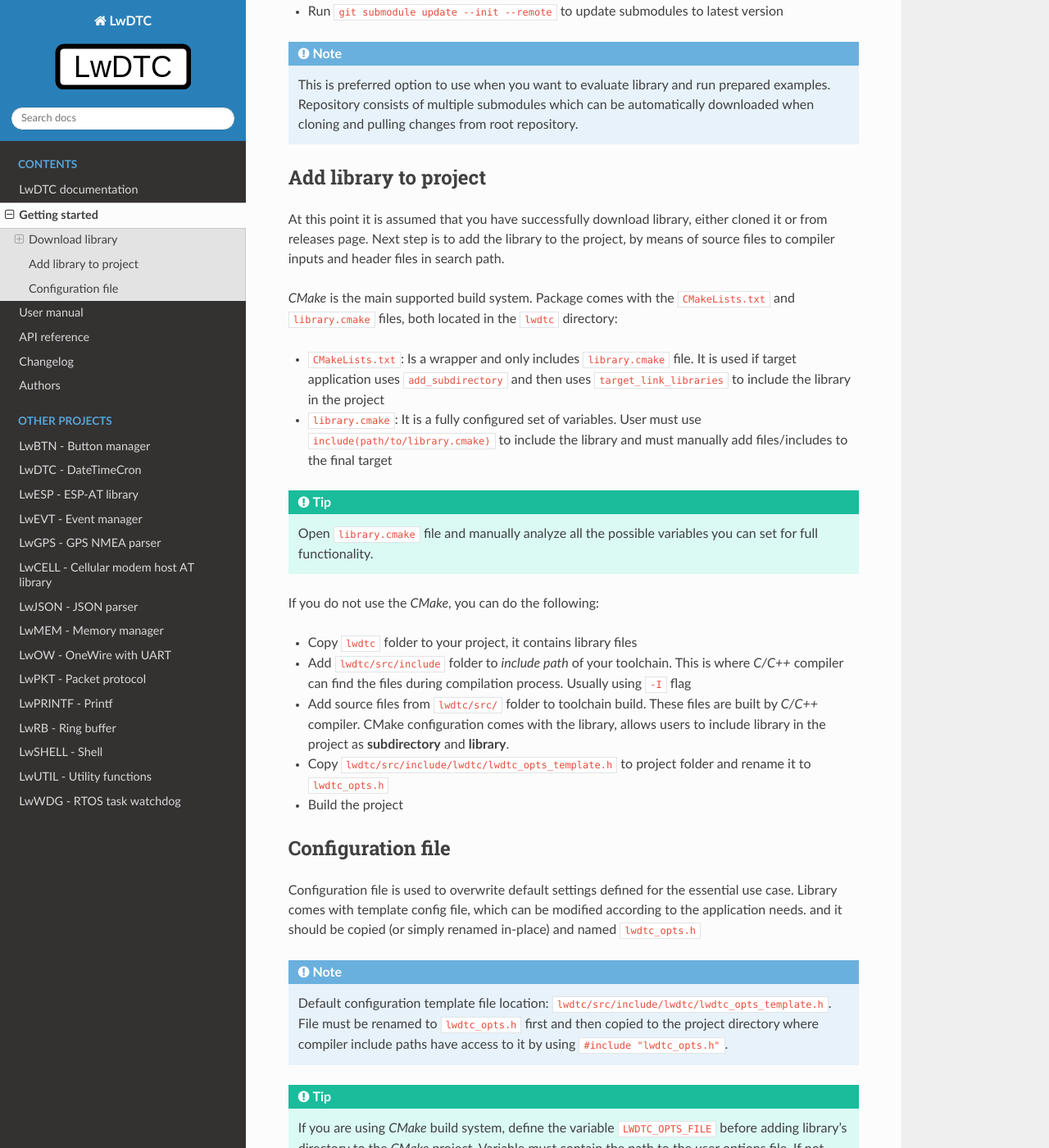
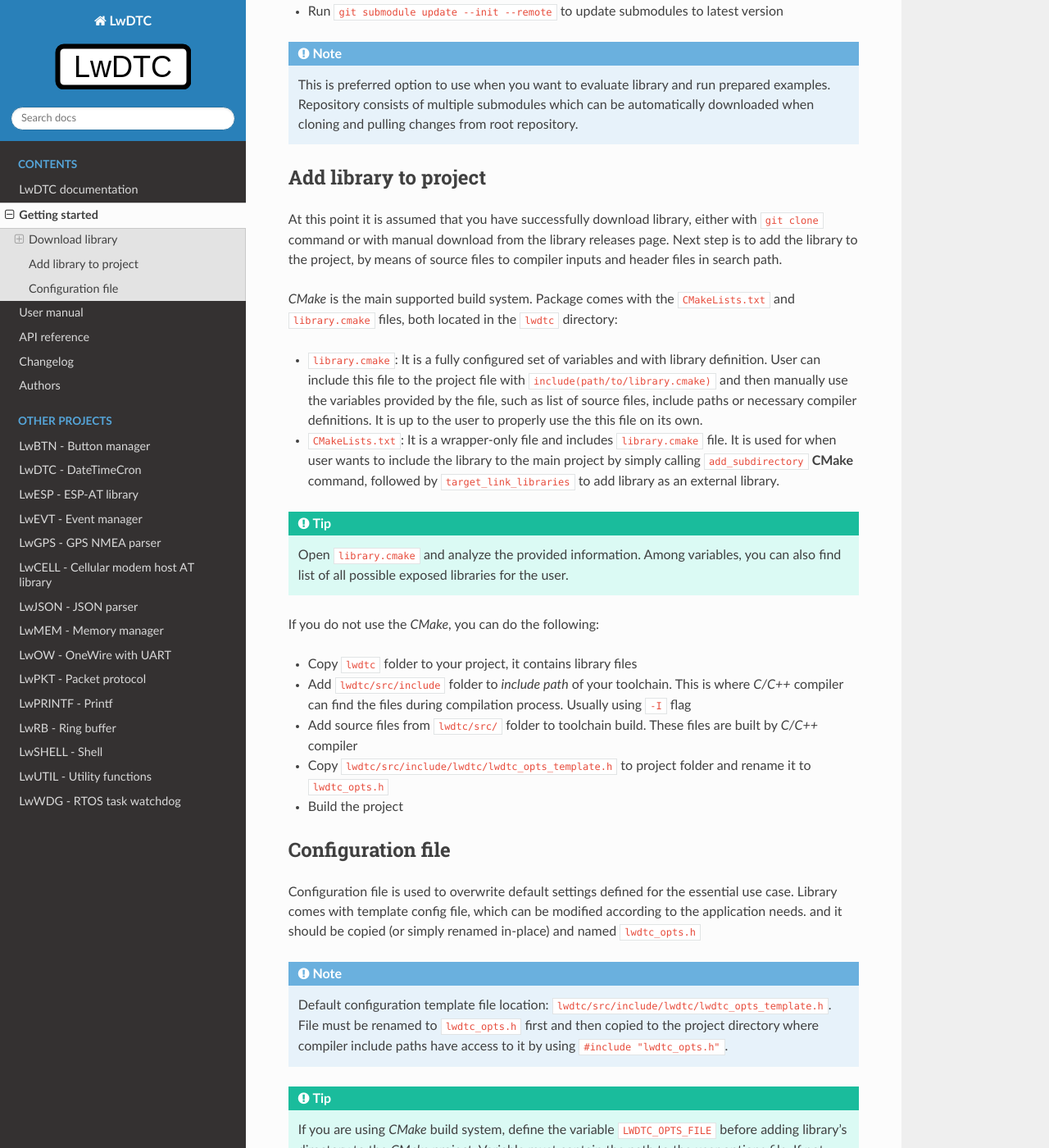
Before and after one commit to MaJerle/lwdtc, a Sphinx documentation site: the page built from docs/get-started/index.rst, in a window 1280 px wide and 1400 px high, scrolled down 1166 px. Shown: the whole window at 82% size. Built offline with Sphinx 7.4.7 and the Read the Docs theme 2.0.0, drawn with Linux system fonts in a browser that asks for light colours; the version number could not be read and is left out.

Commit message:
Improve the getting started documentation - how to add library to project with CMake config

```diff
--- a/docs/get-started/index.rst
+++ b/docs/get-started/index.rst
@@ -57,22 +57,22 @@
 Add library to project
 ^^^^^^^^^^^^^^^^^^^^^^
 
-At this point it is assumed that you have successfully download library, either cloned it or from releases page.
+At this point it is assumed that you have successfully download library, either with ``git clone`` command or with manual download from the library releases page.
 Next step is to add the library to the project, by means of source files to compiler inputs and header files in search path.
 
 *CMake* is the main supported build system. Package comes with the ``CMakeLists.txt`` and ``library.cmake`` files, both located in the ``lwdtc`` directory:
 
-* ``CMakeLists.txt``: Is a wrapper and only includes ``library.cmake`` file. It is used if target application uses ``add_subdirectory`` and then uses ``target_link_libraries`` to include the library in the project
-* ``library.cmake``: It is a fully configured set of variables. User must use ``include(path/to/library.cmake)`` to include the library and must manually add files/includes to the final target
+* ``library.cmake``: It is a fully configured set of variables and with library definition. User can include this file to the project file with ``include(path/to/library.cmake)`` and then manually use the variables provided by the file, such as list of source files, include paths or necessary compiler definitions. It is up to the user to properly use the this file on its own.
+* ``CMakeLists.txt``: It is a wrapper-only file and includes ``library.cmake`` file. It is used for when user wants to include the library to the main project by simply calling ``add_subdirectory`` **CMake** command, followed by ``target_link_libraries`` to add library as an external library.
 
 .. tip::
-    Open ``library.cmake`` file and manually analyze all the possible variables you can set for full functionality.
+    Open ``library.cmake`` and analyze the provided information. Among variables, you can also find list of all possible exposed libraries for the user.
 
 If you do not use the *CMake*, you can do the following:
 
 * Copy ``lwdtc`` folder to your project, it contains library files
 * Add ``lwdtc/src/include`` folder to `include path` of your toolchain. This is where `C/C++` compiler can find the files during compilation process. Usually using ``-I`` flag
-* Add source files from ``lwdtc/src/`` folder to toolchain build. These files are built by `C/C++` compiler. CMake configuration comes with the library, allows users to include library in the project as **subdirectory** and **library**.
+* Add source files from ``lwdtc/src/`` folder to toolchain build. These files are built by `C/C++` compiler
 * Copy ``lwdtc/src/include/lwdtc/lwdtc_opts_template.h`` to project folder and rename it to ``lwdtc_opts.h``
 * Build the project
 
```
